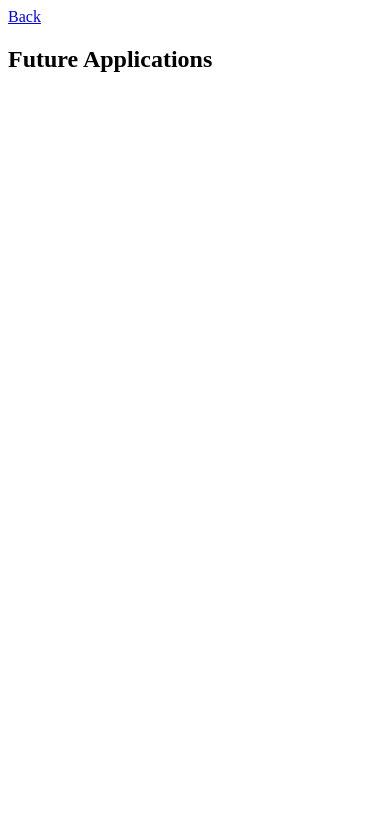
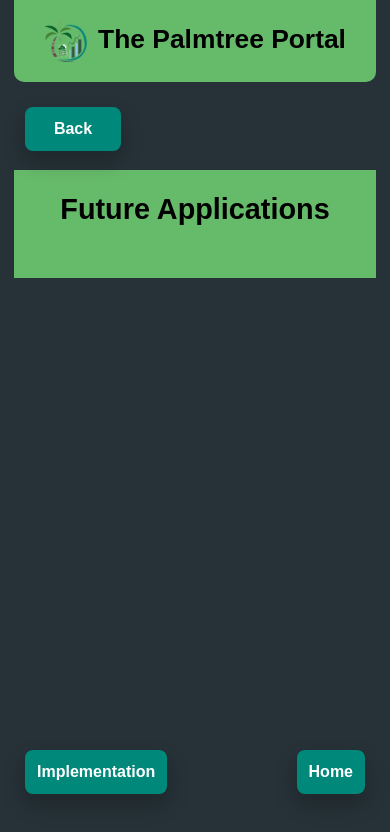
Before and after one commit to DougMcalister/digital_brochure, a React (Vite) app: page /application in a window 390 px wide. Shown: the top 832 px of the page. Built offline with nearby package versions, Linux system fonts and the light colour scheme.

Commit message:
added styling conventions

```diff
--- a/src/components/header.tsx
+++ b/src/components/header.tsx
@@ -0,0 +1,12 @@
+import logo from "../assets/icons/Logo.png";
+
+export default function Header() {
+    return (
+        <header className="site-header">
+            <div className="site-header-brand">
+                <img src={logo} alt="" className="site-header-logo" />
+                <h1>The Palmtree Portal</h1>
+            </div>
+        </header>
+    );
+}
--- a/src/index.css
+++ b/src/index.css
@@ -0,0 +1,243 @@
+* {
+    box-sizing: border-box;
+}
+
+html {
+    min-width: 320px;
+    background: #263238;
+}
+
+body {
+    margin: 0;
+    min-width: 320px;
+    min-height: 100vh;
+    background: #263238;
+    color: #000000;
+    font-family: Arial, Helvetica, sans-serif;
+}
+
+button,
+a {
+    font: inherit;
+}
+
+.site-header {
+    width: 100%;
+    min-height: 92px;
+    padding: 18px 24px 20px;
+    display: flex;
+    align-items: center;
+    justify-content: center;
+    background: #66bb6a;
+    border-bottom-left-radius: 10px;
+    border-bottom-right-radius: 10px;
+    color: #000000;
+    text-align: center;
+}
+
+.site-header-brand {
+    display: inline-grid;
+    grid-template-columns: auto minmax(0, 1fr);
+    align-items: center;
+    gap: 14px;
+}
+
+.site-header-logo {
+    width: clamp(44px, 10vw, 64px);
+    height: clamp(44px, 10vw, 64px);
+    object-fit: contain;
+}
+
+.site-header h1 {
+    margin: 0;
+    font-size: clamp(1.65rem, 4vw, 2.8rem);
+    line-height: 1.05;
+    letter-spacing: 0;
+}
+
+.scope-three,
+.solution,
+.implementation,
+.application {
+    position: relative;
+    min-height: 100vh;
+    padding: 0 25px 128px;
+    background: #263238;
+    color: #000000;
+}
+
+.hero {
+    width: min(100%, 980px);
+    margin: 92px auto 0;
+    padding: 28px 28px 0;
+    background: #66bb6a;
+    text-align: center;
+}
+
+.hero h1 {
+    margin: 0;
+    font-size: clamp(1.8rem, 4vw, 3rem);
+    line-height: 1.1;
+    letter-spacing: 0;
+}
+
+.content-grid {
+    width: min(100%, 980px);
+    margin: 0 auto;
+    padding: 26px 28px 36px;
+    background: #66bb6a;
+    text-align: center;
+}
+
+.info-card {
+    max-width: 860px;
+    margin: 0 auto;
+    color: #000000;
+    font-size: clamp(1rem, 2vw, 1.12rem);
+    line-height: 1.65;
+    overflow-wrap: anywhere;
+}
+
+.info-card h2 {
+    margin: 28px 0 10px;
+    font-size: clamp(1.35rem, 3vw, 2rem);
+    line-height: 1.15;
+    letter-spacing: 0;
+}
+
+.info-card ul {
+    width: min(100%, 760px);
+    margin: 16px auto;
+    padding-left: 1.2rem;
+    text-align: left;
+}
+
+.info-card li + li {
+    margin-top: 12px;
+}
+
+.info-card img {
+    display: block;
+    width: 100%;
+    max-width: 100%;
+    height: auto;
+    margin: 0 auto;
+}
+
+.infographic {
+    width: min(100%, 760px);
+    margin: 28px auto;
+}
+
+.infographic figcaption {
+    margin-top: 10px;
+    font-size: 0.9rem;
+    line-height: 1.4;
+    overflow-wrap: anywhere;
+}
+
+.back-link,
+.page-nav-link {
+    display: inline-flex;
+    align-items: center;
+    justify-content: center;
+    min-width: 112px;
+    min-height: 44px;
+    padding: 10px 18px;
+    border-radius: 8px;
+    background: #00897b;
+    color: #ffffff;
+    font-weight: 700;
+    line-height: 1.2;
+    text-align: center;
+    text-decoration: none;
+    box-shadow: 0 10px 22px rgba(0, 0, 0, 0.24);
+    transition: background-color 160ms ease, transform 160ms ease, box-shadow 160ms ease;
+}
+
+.back-link:hover,
+.back-link:focus-visible,
+.page-nav-link:hover,
+.page-nav-link:focus-visible {
+    background: #00796b;
+    transform: translateY(-2px);
+    box-shadow: 0 14px 28px rgba(0, 0, 0, 0.28);
+}
+
+.back-link:focus-visible,
+.page-nav-link:focus-visible {
+    outline: 3px solid #ffffff;
+    outline-offset: 3px;
+}
+
+.back-link {
+    position: absolute;
+    top: 127px;
+    left: 25px;
+}
+
+.page-nav {
+    position: absolute;
+    right: 25px;
+    bottom: 50px;
+    left: 25px;
+    display: flex;
+    align-items: center;
+    justify-content: space-between;
+    gap: 16px;
+    pointer-events: none;
+}
+
+.page-nav-link {
+    pointer-events: auto;
+}
+
+@media (max-width: 640px) {
+    .site-header {
+        min-height: 82px;
+        padding: 16px 14px 18px;
+    }
+
+    .site-header-brand {
+        gap: 10px;
+    }
+
+    .scope-three,
+    .solution,
+    .implementation,
+    .application {
+        padding: 0 14px 132px;
+    }
+
+    .back-link {
+        top: 107px;
+        left: 25px;
+        min-width: 96px;
+    }
+
+    .hero {
+        margin-top: 88px;
+        padding: 24px 18px 0;
+    }
+
+    .content-grid {
+        padding: 22px 18px 30px;
+    }
+
+    .info-card br {
+        display: none;
+    }
+
+    .page-nav {
+        right: 25px;
+        bottom: 50px;
+        left: 25px;
+    }
+
+    .page-nav-link {
+        min-width: 0;
+        max-width: calc(50% - 8px);
+        padding: 10px 12px;
+        overflow-wrap: anywhere;
+    }
+}
--- a/src/pages/applications.tsx
+++ b/src/pages/applications.tsx
@@ -1,9 +1,12 @@
 import { Link } from "react-router"
-import "./styles/scopeThree.css"
+import Header from "../components/header"
+import "./styles/applications.css"
 
 export default function ApplicationsPage () {
     return (
         <main className="application">
+            <Header />
+
             <Link to="/" className="back-link">
                 Back
             </Link>
@@ -17,6 +20,14 @@ export default function ApplicationsPage () {
 
                 </article>
             </section>
+            <nav className="page-nav" aria-label="Page navigation">
+                <Link to="/implementation" className="page-nav-link page-nav-link-left">
+                    Implementation
+                </Link>
+                <Link to="/" className="page-nav-link page-nav-link-right">
+                    Home
+                </Link>
+            </nav>
         </main>
     );
 }
--- a/src/pages/homepage.tsx
+++ b/src/pages/homepage.tsx
@@ -1,9 +1,13 @@
 import { Link } from "react-router"
+import Header from "../components/header"
 import "./styles/homePage.css"
 
 export default function HomePage () {
     return (
         <main className="home-page">
+            <Header />
+
+            <section className="home-frame" aria-label="Brochure pages">
                 <Link to="/scope-three" className="brochure-card">
                     <div className="brochure-card-image">
                         {/* Picture area: add the Client Systems image here above the text. */}
@@ -43,6 +47,7 @@ export default function HomePage () {
                         <p>What future applications are possible</p>
                     </div>
                 </Link>
+            </section>
         </main>
     );
 }
--- a/src/pages/implementation.tsx
+++ b/src/pages/implementation.tsx
@@ -1,9 +1,12 @@
 import { Link } from "react-router"
+import Header from "../components/header"
 import "./styles/implementation.css"
 
 export default function ImplementationPage () {
     return (
         <main className="implementation">
+            <Header />
+
             <Link to="/" className="back-link">
                 Back
             </Link>
@@ -17,6 +20,14 @@ export default function ImplementationPage () {
 
                 </article>
             </section>
+            <nav className="page-nav" aria-label="Page navigation">
+                <Link to="/solution" className="page-nav-link page-nav-link-left">
+                    Solution
+                </Link>
+                <Link to="/application" className="page-nav-link page-nav-link-right">
+                    Applications
+                </Link>
+            </nav>
         </main>
     );
 }
--- a/src/pages/scopeThree.tsx
+++ b/src/pages/scopeThree.tsx
@@ -1,10 +1,13 @@
 import { Link } from "react-router"
+import Header from "../components/header"
 import "./styles/scopeThree.css"
 import scope3Infographic from "../assets/diagrams/Scope_3_infographic.webp";
 
 export default function ScopeThreePage () {
     return (
         <main className="scope-three">
+            <Header />
+
             <Link to="/" className="back-link">
                 Back
             </Link>
@@ -64,6 +67,14 @@ export default function ScopeThreePage () {
                     may better determine their total carbon footprint and work more diligently to achieving net zero.
                 </article>
             </section>
+            <nav className="page-nav" aria-label="Page navigation">
+                <Link to="/" className="page-nav-link page-nav-link-left">
+                    Back
+                </Link>
+                <Link to="/solution" className="page-nav-link page-nav-link-right">
+                    Solution
+                </Link>
+            </nav>
         </main>
     );
 }
--- a/src/pages/solution.tsx
+++ b/src/pages/solution.tsx
@@ -1,9 +1,12 @@
 import { Link } from "react-router"
+import Header from "../components/header"
 import "./styles/solution.css"
 
 export default function SolutionPage () {
     return (
         <main className="solution">
+            <Header />
+
             <Link to="/" className="back-link">
                 Back
             </Link>
@@ -76,12 +79,50 @@ export default function SolutionPage () {
                     By separating the supplier database and the client databse none of either parties information is<br/>
                     accessible unless they choose for it to be.<br/>
                     The separation also allows for the emissions calculations to have an extra layer of integrity where<br/>
+                    all calculations are done on the backend using emissions factor tables, this then only passes<br/>
+                    numerical data back to the client and only the relevant work orders to the supplier.<br/>
                     <br/>
                     <h2>Local Procurement Law</h2>
-
+                    This proposed local law outlines the criteria that suppliers to the City of Melville must adhere to<br/>
+                    in order to do business with them. This proposal constitutes the two pronged approach to solving the<br/>
+                    City of Melvilles climate action problem through:<br/>
+                    <ul>
+                        <li>
+                            Enforcing the adoption of The Palmtree Portal for all suppliers
+                        </li>
+                        <li>
+                            Mandating that reporting must be accurate and truthful
+                        </li>
+                        <li>
+                            Stipulating that suppliers meet reporting deadlines
+                        </li>
+                    </ul>
+                    The proposal also defines the tiered penalty system to be implemented incase a supplier breaches<br/>
+                    the procurement law.<br/>
+                    <ul>
+                        <li>
+                            Serving a notice of breach and allowing the supplier to remedy the cause
+                        </li>
+                        <li>
+                            Contesting the breach or acceptance of breach
+                        </li>
+                        <li>
+                            Application of infringements or fines if the breach is not remedied
+                        </li>
+                    </ul>
+                    The proposed local law is intended to attach real concequences to suppliers not taking<br/>
+                    their sustainability responsibility seriously.<br/>
                     <br/>
                 </article>
             </section>
+            <nav className="page-nav" aria-label="Page navigation">
+                <Link to="/scope-three" className="page-nav-link page-nav-link-left">
+                    Scope 3
+                </Link>
+                <Link to="/implementation" className="page-nav-link page-nav-link-right">
+                    Implementation
+                </Link>
+            </nav>
         </main>
     );
 }
```
Also changed, not shown: src/pages/styles/homePage.css (+38 -16 lines). Lines whose indentation alone changed are shown as unchanged.
